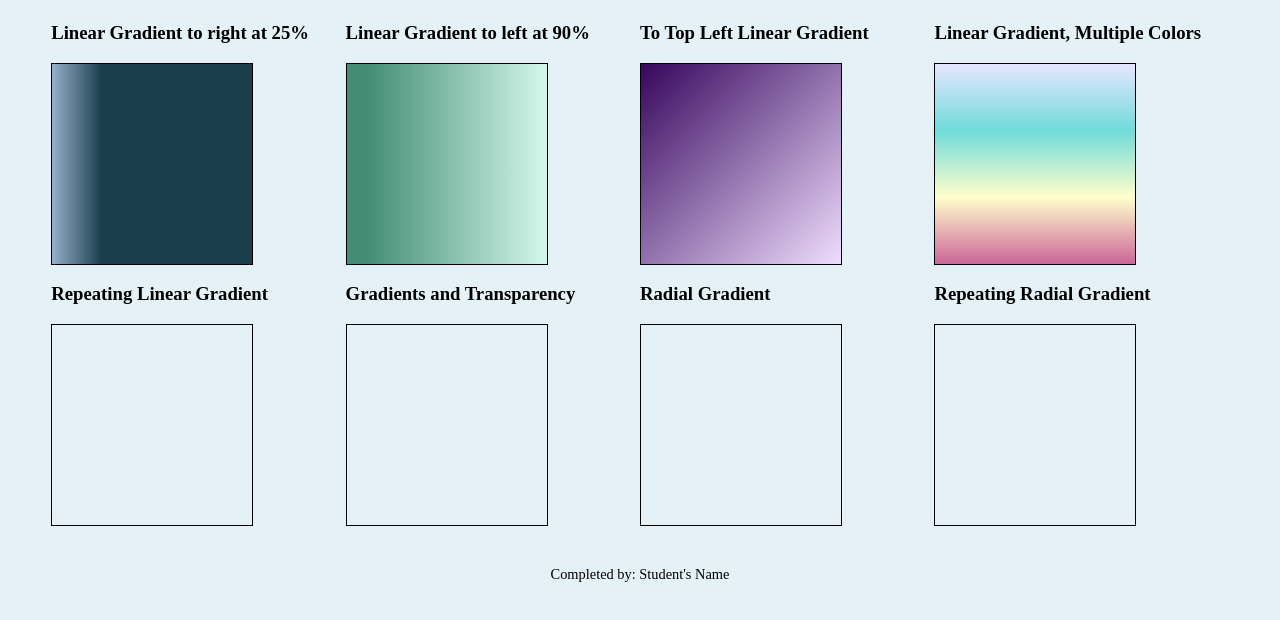
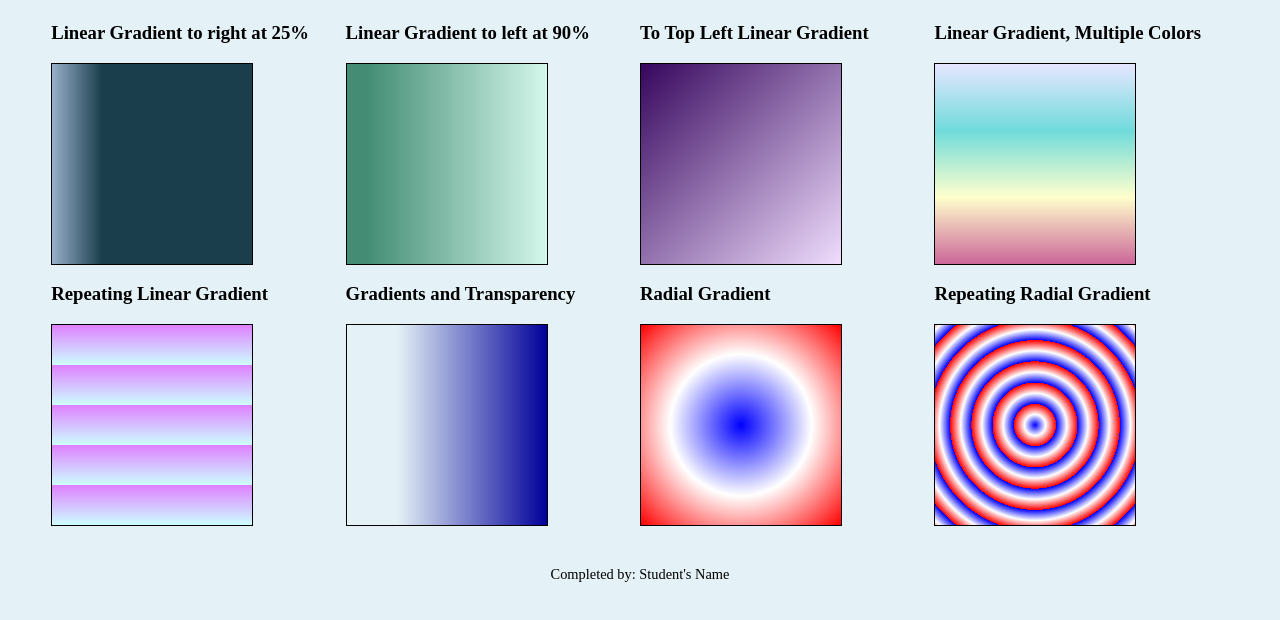
Before and after one commit to erikS666/ch-6-analyzeaplayextend, a plain HTML site: page AnalyzeApplyExtend/extend/extend06.html in a window 1280 px wide. Shown: the part 86-706 px from the top of the page. Drawn offline with Linux system fonts and the light colour scheme.

Commit message:
Update styles06.css

```diff
--- a/AnalyzeApplyExtend/extend/css/styles06.css
+++ b/AnalyzeApplyExtend/extend/css/styles06.css
@@ -47,6 +47,14 @@ main {
 
 .gradient4 { background: linear-gradient(#e6e6ff, #70dbdb, #ffffcc, #cc6699);}
 
+.gradient5 { background: repeating-linear-gradient(#df80ff, #ccffff 20%); }
+
+.gradient6 {background: linear-gradient(to right, rgba(0,0,153,0) 25%, rgba(0,0,153,1) ); }
+
+.gradient7 { background: radial-gradient(#0000ff, #fff, #ff0000);}
+
+.gradient8 {background: repeating-radial-gradient(#0000ff, #fff, #ff0000 15%);}
+
 
 /* Style rule for footer */
 footer {
```
